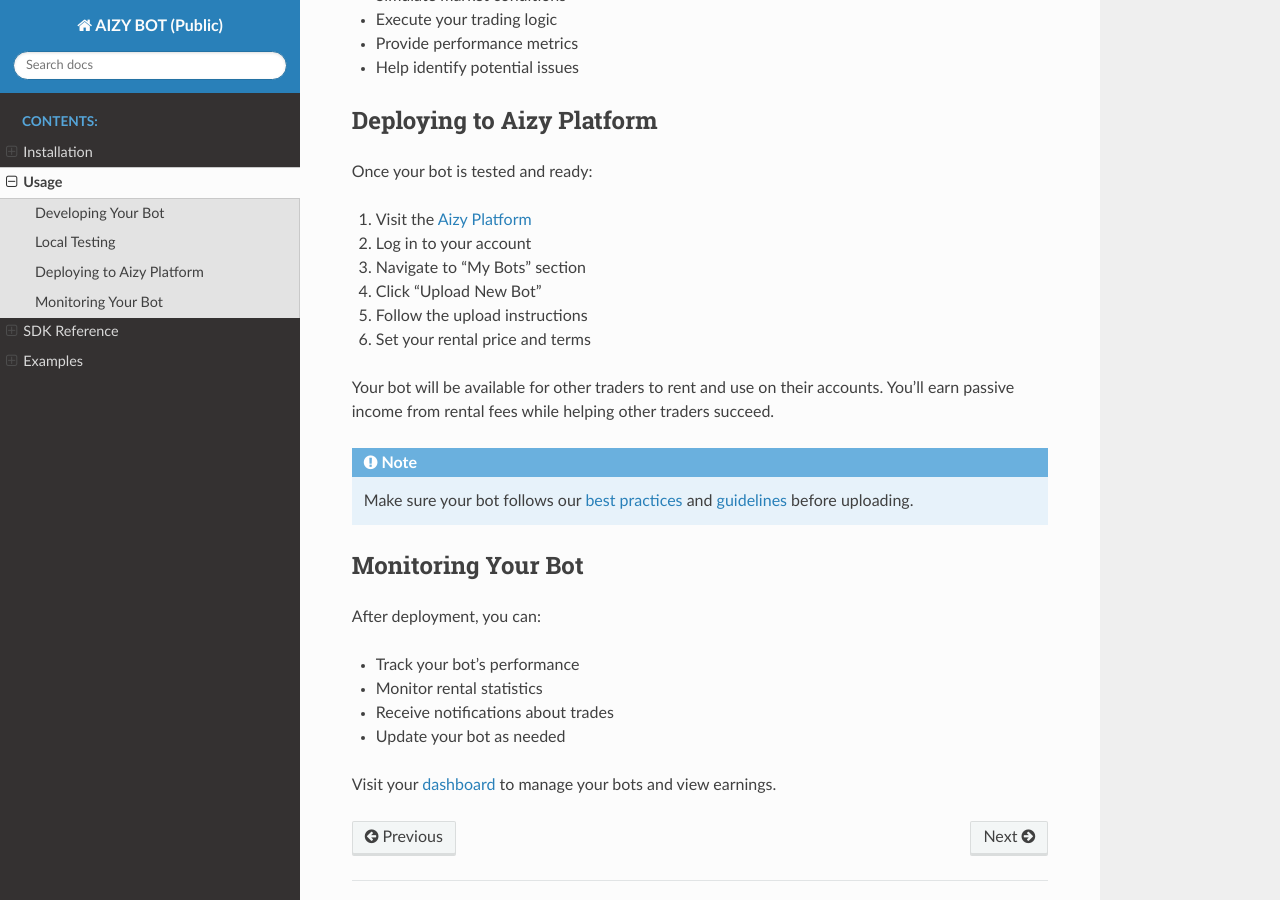
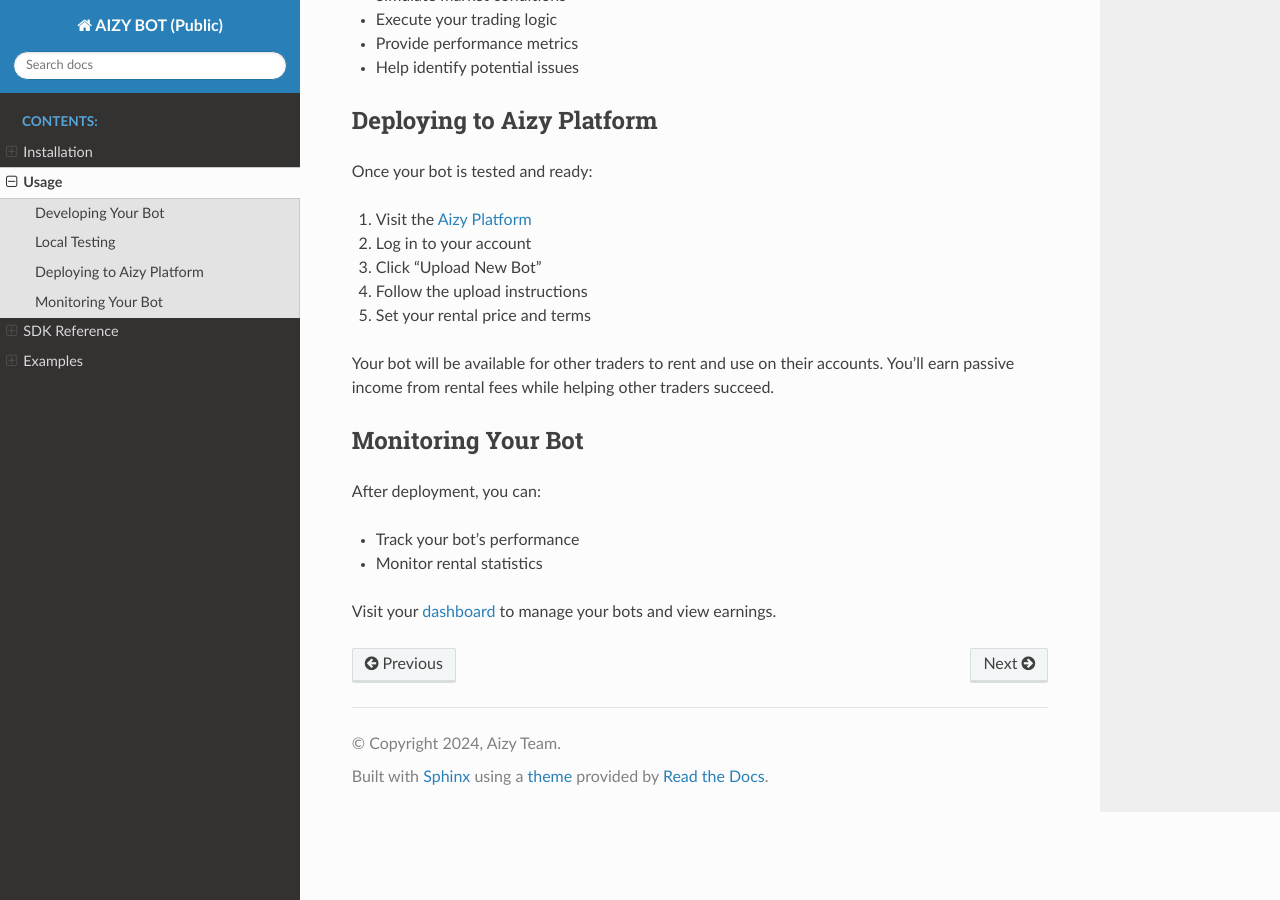
Before and after one commit to Aizy-app/AIZYClientPy, a Sphinx documentation site: the page built from docs/source/usage.rst, in a window 1280 px wide and 900 px high, scrolled down 985 px. Built offline with Sphinx 7.4.7 and the Read the Docs theme 3.1.0, drawn with Linux system fonts in a browser that asks for light colours.

Commit message:
AizyPy documentation updated

```diff
--- a/docs/source/usage.rst
+++ b/docs/source/usage.rst
@@ -57,15 +57,11 @@ Once your bot is tested and ready:
 
 1. Visit the `Aizy Platform <https://aizy.app>`_
 2. Log in to your account
-3. Navigate to "My Bots" section
-4. Click "Upload New Bot"
-5. Follow the upload instructions
-6. Set your rental price and terms
+3. Click "Upload New Bot"
+4. Follow the upload instructions
+5. Set your rental price and terms
 
 Your bot will be available for other traders to rent and use on their accounts. You'll earn passive income from rental fees while helping other traders succeed.
-
-.. note::
-    Make sure your bot follows our `best practices <https://docs.aizy.app/best-practices>`_ and `guidelines <https://docs.aizy.app/guidelines>`_ before uploading.
 
 Monitoring Your Bot
 -----------------
@@ -74,7 +70,5 @@ After deployment, you can:
 
 * Track your bot's performance
 * Monitor rental statistics
-* Receive notifications about trades
-* Update your bot as needed
 
 Visit your `dashboard <https://aizy.app/dashboard>`_ to manage your bots and view earnings.
```
Also changed, not shown: 1 other file.
